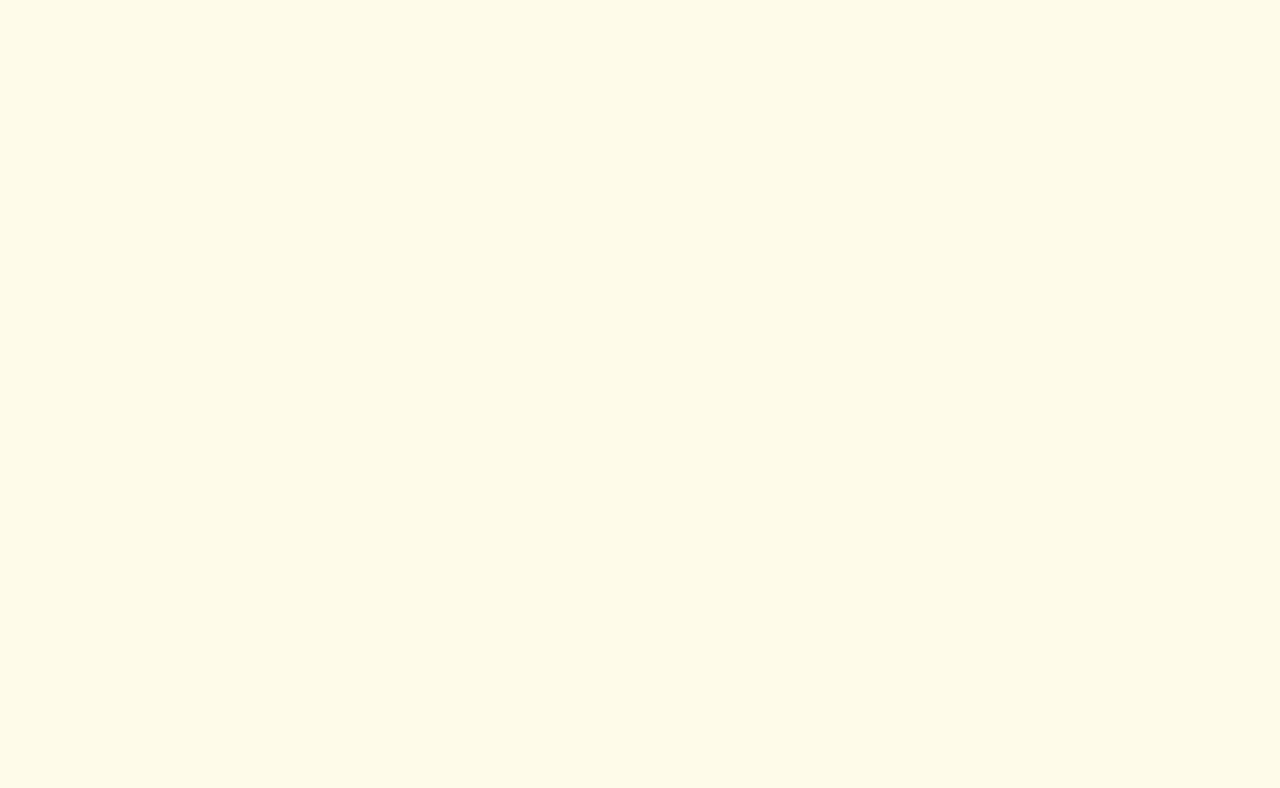
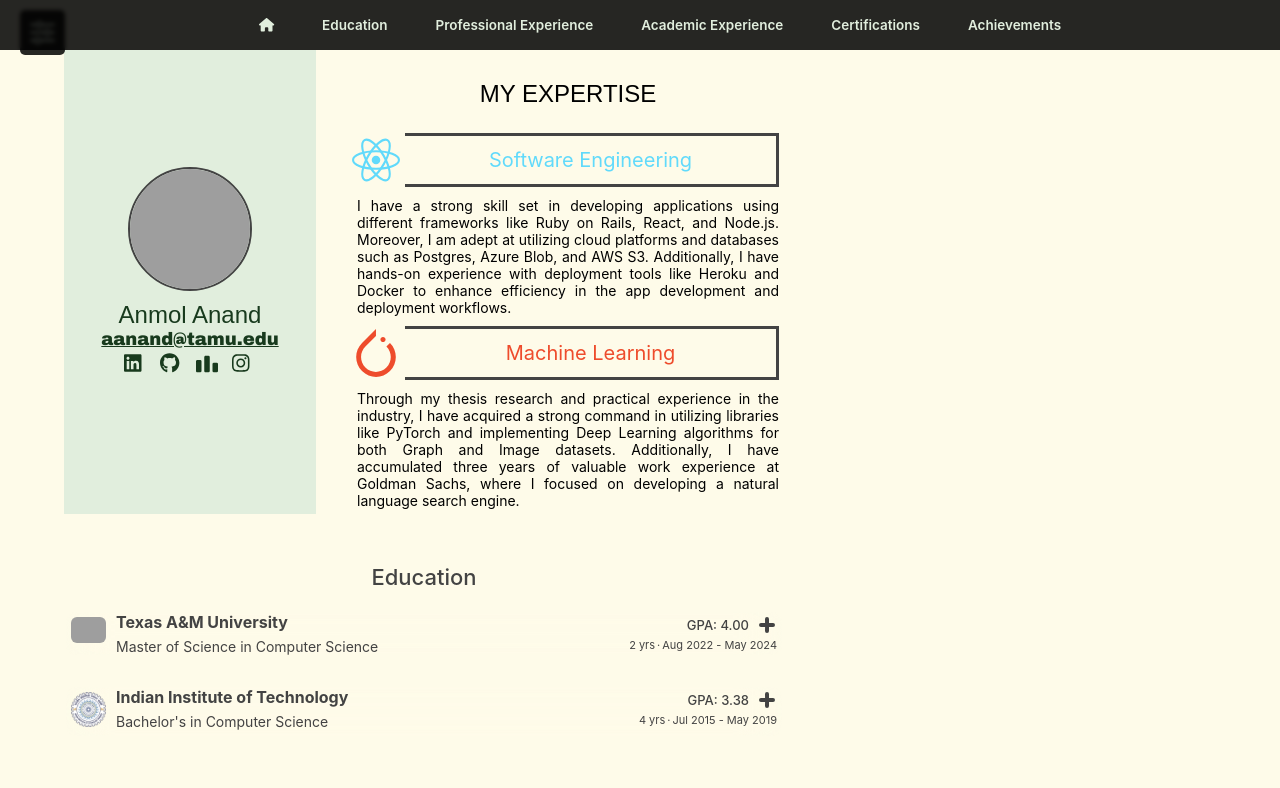
Before and after one commit to anmol-anand/portfolio, a React (Create React App) app: page / in a window 1280 px wide. Shown: the top 788 px of the page. Built offline with nearby package versions, Linux system fonts and the light colour scheme; grey boxes are pictures that could not be loaded.

Commit message:
navbar for medium screen

```diff
--- a/src/App.js
+++ b/src/App.js
@@ -84,11 +84,11 @@ function useOutsideTagsCloud(ref) {
 }
 
 function App() {
-  const first_breakpoint = 700;
+  const first_breakpoint = 800;
   const second_breakpoint = 1300;
-  const is_small_screen = useMediaQuery({ maxWidth: first_breakpoint });
+  const is_small_screen = useMediaQuery({ maxWidth: first_breakpoint - 1 });
   const is_medium_screen = useMediaQuery({ minWidth: first_breakpoint, maxWidth: second_breakpoint });
-  const is_large_screen = useMediaQuery({ minWidth: second_breakpoint });
+  const is_large_screen = useMediaQuery({ minWidth: second_breakpoint + 1 });
 
   const location = useLocation();
   const filter_tags_param = new URLSearchParams(location.search).get('filter_tags');
@@ -139,6 +139,28 @@ function App() {
           <Portfolio filter_tags={filter_tags} filtered_section_keys={filtered_section_keys} />
         </div>
       </div>}
+      {is_medium_screen && <div className='medium-screen'>
+        <button className="expand-button" id="expand-tags-cloud-button" onClick={showTagsCloud}>
+          <FontAwesomeIcon icon={faSlidersH} style={{ height: '25px', width: '25px' }} />
+        </button>
+        <div id='tags-cloud-cute-wrapper' ref={tagsCloudRef}>
+          <TagsCloud filter_tags={filter_tags} is_small_screen={true}/>
+        </div>
+        <Navbar is_small_screen={false} filtered_section_keys={filtered_section_keys} />
+        <div className='single-pane single-pane-with-navbar'>
+          <div className='cute-intro-header'>
+            <div className='small-pane-cute'>
+              <div className='headshot-container-cute'>
+                  <img src={"/assets/headshot/headshot.jpg"} alt='HEADSHOT' className='headshot'/>
+                  <div className='name'> Anmol Anand </div>
+              </div>
+              <Footer is_small_screen={true} />
+            </div>
+            <About is_small_screen={true} />
+          </div>
+          <Portfolio filter_tags={filter_tags} filtered_section_keys={filtered_section_keys} />
+        </div>
+      </div>}
       {is_large_screen && <div className='large-screen'>
         <Navbar is_small_screen={false} filtered_section_keys={filtered_section_keys} />
         <div className='double-pane'>
--- a/src/css/App.css
+++ b/src/css/App.css
@@ -16,6 +16,11 @@
   margin-left: 5%;
   margin-right: 5%;
   width: 90%;
+  max-width: 720px;
+}
+
+.single-pane-with-navbar {
+  margin-top: var(--navbar_height);
 }
 
 .double-pane {
--- a/src/css/Navbar.css
+++ b/src/css/Navbar.css
@@ -10,7 +10,6 @@
     top: 0;
     height: var(--navbar_height);
     width: 100%;
-    min-width: 600px;
     background-color: var(--bg_navbar);
     backdrop-filter: blur(2px);
 }
@@ -27,6 +26,8 @@
 }
 
 .nav-menu {
+    height: 100%;
+    margin-top: 0;
     margin-left: 12%;
     margin-right: 12%;
     list-style-type: none;
--- a/src/pages/content/Portfolio.json
+++ b/src/pages/content/Portfolio.json
@@ -25,59 +25,6 @@
             "content_items": ["Machine Learning", "Data Structures", "Software Engineering", "Database Management Systems", "Network Programming"],
             "tags": [],
             "logo": "logos/iitr.png"
-        }
-    ],
-    "Projects": [
-        {
-            "thumbnail": "project-thumb/codejudge.png",
-            "title": "CodeJudge - Competitive Programming WebApp",
-            "hrefs": [
-                {"text": "WebApp", "url": "https://codejudge-prod-app.herokuapp.com/"},
-                {"text": "GitRepo", "url": "TBD"}
-            ],
-            "content_head": "TBD",
-            "content_items": ["TBD"],
-            "tags": [
-                {"name": "ruby", "categories": ["swe"]},
-                {"name": "rails", "categories": ["swe"]},
-                {"name": "heroku", "categories": ["swe"]},
-                {"name": "postgres", "categories": ["swe"]},
-                {"name": "databases", "categories": ["swe"]},
-                {"name": "software", "categories": ["swe"]},
-                {"name": "docker", "categories": ["swe"]}
-            ]
-        },
-        {
-            "thumbnail": "project-thumb/resnet.png",
-            "link": "TBD",
-            "title": "Fast image classification using ResNet variant",
-            "hrefs": [
-                {"text": "Report", "url": "https://anmol-anand.github.io/paper/resnetReport.pdf"},
-                {"text": "GitRepo", "url": "TBD"}
-            ],
-            "content_head": "TBD",
-            "content_items": ["TBD"],
-            "tags": [
-                {"name": "deep learning", "categories": ["ml"]},
-                {"name": "pytorch", "categories": ["ml"]},
-                {"name": "convolutional neural nets", "categories": ["ml"]},
-                {"name": "vision", "categories": ["ml"]},
-                {"name": "neural nets", "categories": ["ml"]}
-            ]
-        },
-        {
-            "thumbnail": "project-thumb/kway.png",
-            "link": "https://anmol-anand.github.io/paper/kWayConductance.pdf",
-            "title": "A novel graph clustering method",
-            "hrefs": [
-                {"text": "Report", "url": "https://anmol-anand.github.io/paper/kWayConductance.pdf"}
-            ],
-            "content_head": "TBD",
-            "content_items": ["TBD"],
-            "tags": [
-                {"name": "advanced algorithms", "categories": ["th"]},
-                {"name": "graphs", "categories": ["th"]}
-            ]
         }
     ],
     "Professional Experience": [
--- a/src/pages/css/PortfolioSection.css
+++ b/src/pages/css/PortfolioSection.css
@@ -52,7 +52,7 @@
 }
 
 .title-right {
-    width: 20%;
+    width: 25%;
     display: flex;
     flex-direction: row;
     justify-content: flex-end;
```
